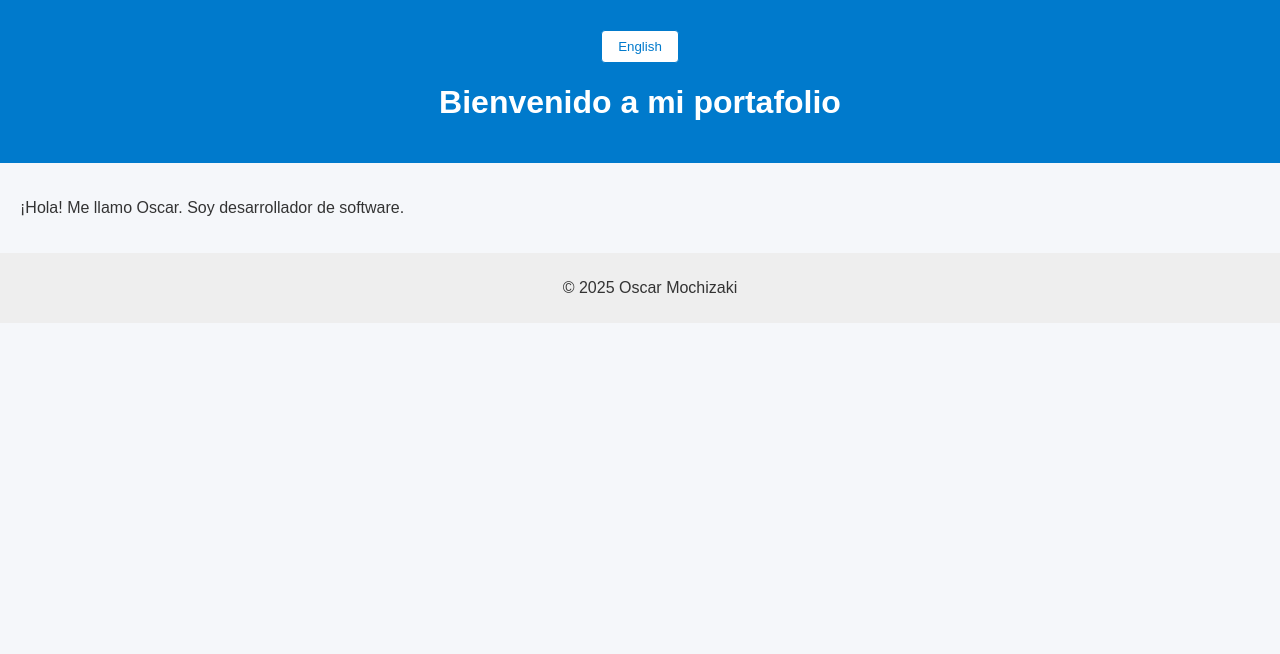
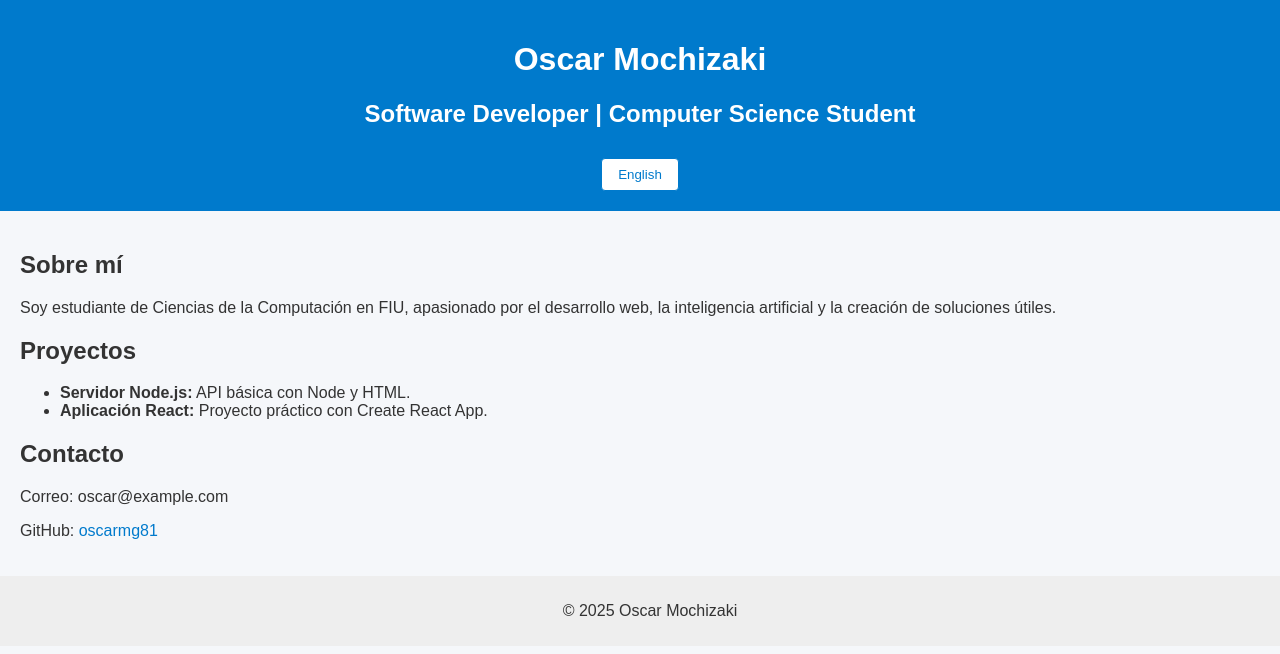
Before and after one commit to oymg81/Portafolio, a plain HTML site: page index.html in a window 1280 px wide. Both pictures are taken after a click on the button "Español". Drawn offline with Linux system fonts and the light colour scheme.

Commit message:
Added bilingual content

```diff
--- a/index.html
+++ b/index.html
@@ -1,25 +1,50 @@
 <!DOCTYPE html>
 <html lang="en">
 <head>
-  <meta name="viewport" content="width=device-width, initial-scale=1.0">
-  <meta charset="UTF-8">
+  <meta charset="UTF-8" />
+  <meta name="viewport" content="width=device-width, initial-scale=1.0" />
   <title>Bilingual Portfolio</title>
-  <link rel="stylesheet" href="style.css">
+  <link rel="stylesheet" href="style.css" />
   <script defer src="script.js"></script>
 </head>
 <body>
   <header>
+    <h1>Oscar Mochizaki</h1>
+    <h2>Software Developer | Computer Science Student</h2>
     <button id="lang-toggle" aria-label="Switch language">Español</button>
-    <h1 id="title">Welcome to my portfolio</h1>
   </header>
 
   <main>
+    <!-- English Section -->
     <section id="en-content">
-      <p>Hello! My name is Oscar. I am a software developer.</p>
+      <h2>About Me</h2>
+      <p>I am a Computer Science student at FIU, passionate about web development, AI, and building useful solutions.</p>
+
+      <h2>Projects</h2>
+      <ul>
+        <li><strong>Node.js Server:</strong> Basic API with Node and HTML.</li>
+        <li><strong>React App:</strong> Practice project using Create React App.</li>
+      </ul>
+
+      <h2>Contact</h2>
+      <p>Email: oscar@example.com</p>
+      <p>GitHub: <a href="https://github.com/oscarmg81">oscarmg81</a></p>
     </section>
 
+    <!-- Spanish Section -->
     <section id="es-content" style="display: none;">
-      <p>¡Hola! Me llamo Oscar. Soy desarrollador de software.</p>
+      <h2>Sobre mí</h2>
+      <p>Soy estudiante de Ciencias de la Computación en FIU, apasionado por el desarrollo web, la inteligencia artificial y la creación de soluciones útiles.</p>
+
+      <h2>Proyectos</h2>
+      <ul>
+        <li><strong>Servidor Node.js:</strong> API básica con Node y HTML.</li>
+        <li><strong>Aplicación React:</strong> Proyecto práctico con Create React App.</li>
+      </ul>
+
+      <h2>Contacto</h2>
+      <p>Correo: oscar@example.com</p>
+      <p>GitHub: <a href="https://github.com/oscarmg81">oscarmg81</a></p>
     </section>
   </main>
 
--- a/script.js
+++ b/script.js
@@ -1,24 +1,17 @@
-document.addEventListener('DOMContentLoaded', function () {
 const toggleBtn = document.getElementById('lang-toggle');
 const enContent = document.getElementById('en-content');
 const esContent = document.getElementById('es-content');
-  const title = document.getElementById('title');
 
-  let isEnglish = true;
-
-  toggleBtn.addEventListener('click', function () {
-    isEnglish = !isEnglish;
+toggleBtn.addEventListener('click', () => {
+  const isEnglish = enContent.style.display !== 'none';
 
   if (isEnglish) {
+    enContent.style.display = 'none';
+    esContent.style.display = 'block';
+    toggleBtn.textContent = 'English';
+  } else {
     enContent.style.display = 'block';
     esContent.style.display = 'none';
     toggleBtn.textContent = 'Español';
-      title.textContent = 'Welcome to my portfolio';
-    } else {
-      enContent.style.display = 'none';
-      esContent.style.display = 'block';
-      toggleBtn.textContent = 'English';
-      title.textContent = 'Bienvenido a mi portafolio';
   }
 });
-});
```
Lines whose indentation alone changed are shown as unchanged.
